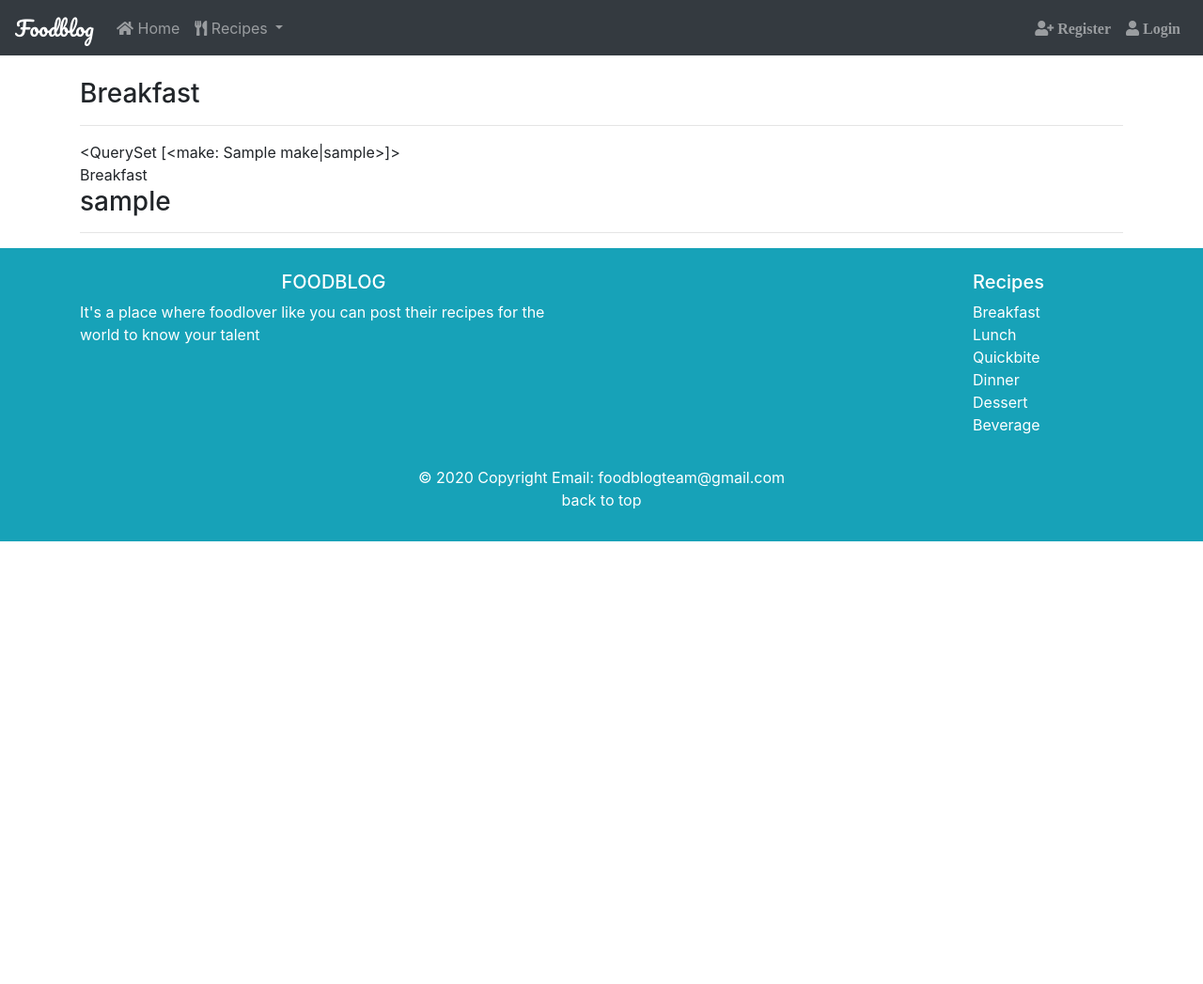
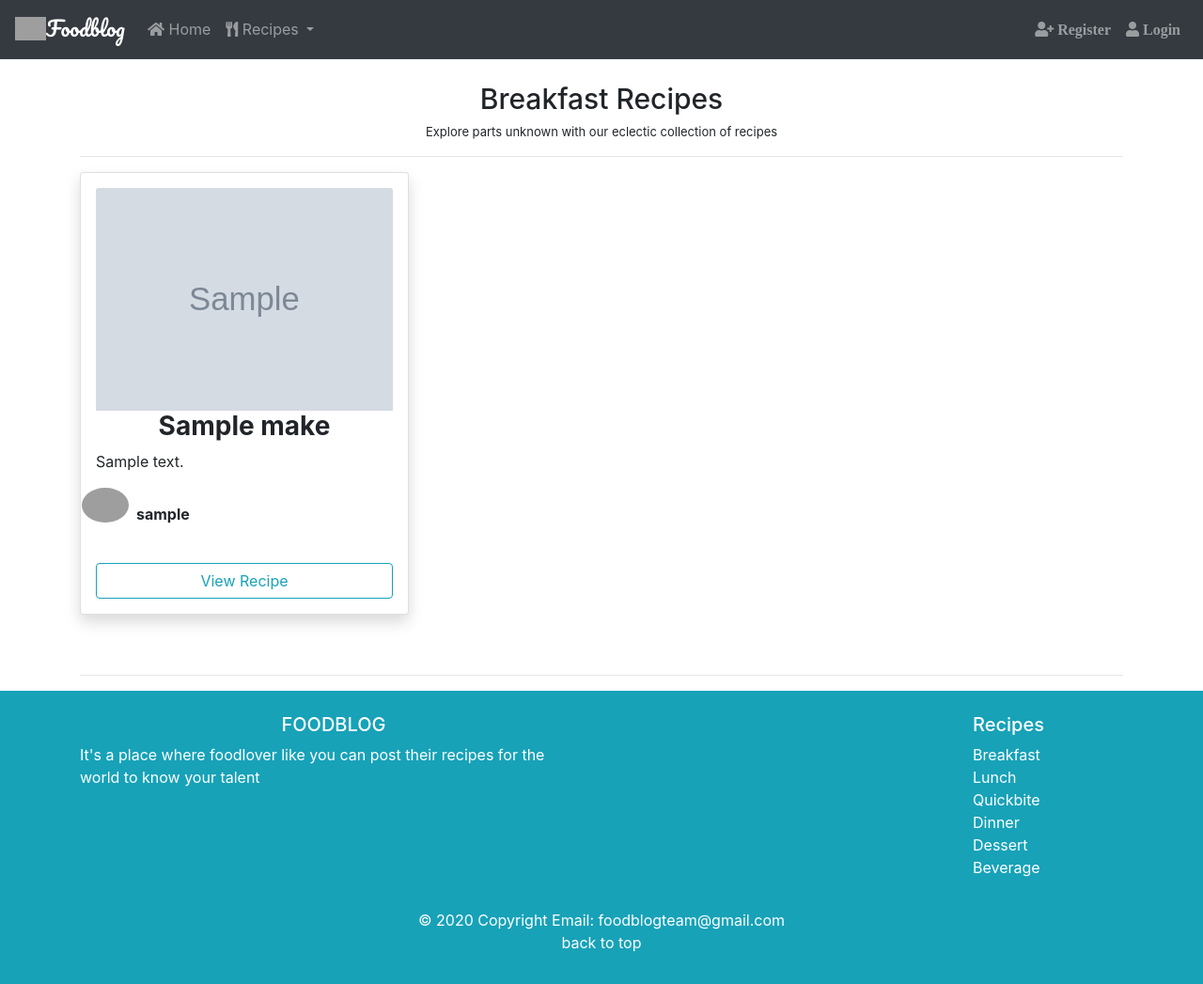
Before and after one commit to rahul-agarwal070193/foodblog-1, a Django app: page /recipes/Breakfast in a window 1280 px wide. Shown: the whole page at 94% size. Before the commit the page ends 576 px from the top, so only its background shows below. Run offline with Django 3.2, Linux system fonts and the light colour scheme; tables that the repository leaves empty hold one stand-in row (values such as "Sample post"); grey boxes marked "Sample" are stand-in pictures; some libraries are stand-ins or nearby versions; grey boxes are pictures that could not be loaded.

Commit message:
Add files via upload

```diff
--- a/templates/add_post.html
+++ b/templates/add_post.html
@@ -9,8 +9,7 @@ Add recipe
 <div class="form-group ">
   <form method="POST" enctype="multipart/form-data">
     {%csrf_token%}
-<!--      {{form.media}}  -->
-
+    <!-- {{form.media}} -->
     {{form.as_p}}
 
     <button class="btn btn-outline-secondary">Sumbit</button>
--- a/templates/all_post.html
+++ b/templates/all_post.html
@@ -402,6 +402,7 @@
   </div>
   {% endfor %}
 </div>
+<!-- pagination -->
 <div class="pagination justify-content-center">
   <span class="step-links">
     {% if page_obj.has_previous %}
--- a/templates/base.html
+++ b/templates/base.html
@@ -13,8 +13,8 @@
   <link rel="stylesheet" href="https://use.fontawesome.com/releases/v5.8.1/css/all.css" />
 
   <link rel="stylesheet" href="{%static 'css/tagsinput.css'%}" />
-
   <title>{% block title %} Foodblog {% endblock %}</title>
+  <link rel="shortcut icon" href="https://img.icons8.com/fluent/48/000000/restaurant.png" type="image/x-icon">
 </head>
 
 <body>
--- a/templates/navbar.html
+++ b/templates/navbar.html
@@ -1,6 +1,8 @@
 {%load static %} {% block content %}
 <nav class="navbar navbar-expand-lg navbar-dark bg-dark sticky-top">
-  <a class="navbar-brand" href="{% url 'about' %}" style="font-family: 'Pacifico'; font-size: 22px;">Foodblog</a>
+  <a class="navbar-brand" href="{% url 'about' %}" style="font-family: 'Pacifico'; font-size: 22px;"><img
+      src="https://img.icons8.com/fluent/48/000000/restaurant.png"
+      style="width: 33px; padding-bottom: 7px;" />Foodblog</a>
   <button class="navbar-toggler" type="button" data-toggle="collapse" data-target="#navbarNavDropdown"
     aria-controls="navbarNavDropdown" aria-expanded="false" aria-label="Toggle navigation">
     <span class="navbar-toggler-icon"></span>
--- a/templates/recipes.html
+++ b/templates/recipes.html
@@ -1,7 +1,44 @@
-{% extends 'base.html'%} {% block title %} Recipes- {{name}} {%endblock%}
+{% extends 'base.html'%}
+{%load static%} {% block title %} Recipes- {{name}} {%endblock%}
 {%block content %}
-<h3>{{name}}</h3>
+<h3 class="text-center" style="font-size: 30px;">{{name}} Recipes</h3>
+<p class="text-center" style="font-size: 13px;">Explore parts unknown with our eclectic collection of recipes</p>
 <hr />
-{{recipes}} {% for item in recipes %} <br />{{item.menu}} <br />
-<h3>{{item.author}}</h3>
-{% endfor %} {% endblock %}
+<div class="row">
+    {% for post in recipes %}
+    <div class="col-md-6 col-lg-4">
+        <div class="card shadow p-3 mb-5 bg-white rounded">
+            <div class="card-block">
+                <img class="card-img-top img-fluid" src="{{post.thumbnail_image.url}}" alt="thumbnail" />
+                <h3 style="text-align: center;">
+                    <strong>{{post.recipe_name}} </strong>
+                </h3>
+                <p>{{post.short_description|truncatewords:10}}</p>
+
+                <div class="row">
+                    <div>
+                        {% if post.user.profile.thumbnail_image %}
+                        <img src="{{post.user.profile.thumbnail_image.url}}" alt="Profile image"
+                            style="width: 50px; border-radius: 50%;">
+                        {% else %}
+                        <img src="{%static 'images/profile_pic.jpg'%}" alt="Profile image"
+                            style="width: 50px; border-radius: 50%;">
+                        {%endif%}
+
+                    </div>
+                    <div class="mx-2">
+                        <p></p>
+                        <p>
+                            <strong>{{post.author}}</strong>
+                        </p>
+                    </div>
+                </div>
+                <br />
+                <a href="{% url 'blog_detail' post.pk %}" class="btn btn-outline-info col-12" role="button"
+                    aria-pressed="true">View Recipe</a>
+            </div>
+        </div>
+    </div>
+    {% endfor %}
+</div>
+{% endblock %}
```
